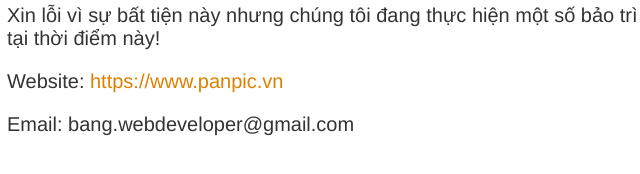
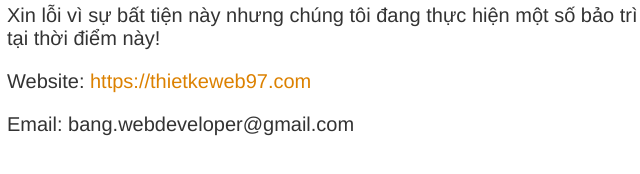
Before and after one commit to panpic/webgiare, a plain HTML site: page index.html in a window 1280 px wide. Shown: the part 312-486 px from the top of the page, 308-948 px from the left. Drawn offline with Linux system fonts and the light colour scheme.

Commit message:
HTML template free

```diff
--- a/index.html
+++ b/index.html
@@ -1,7 +1,7 @@
 <html xmlns="https://www.w3.org/1999/xhtml" prefix="og: https://ogp.me/ns#" lang="vi">
 <head>
     <title>HTML Maintenance Template Free</title>
-    <link rel="canonical" href="https://www.panpic.vn/thiet-ke-website" />
+    <link rel="canonical" href="https://thietkeweb97.com" />
     <meta http-equiv="Content-Type" content="text/html; charset=UTF-8"/>
     <meta name="description" content="Thiết Kế Web 97 - Website gia re" />
     <meta name="copyright" content="© 2013 - 2025 THIETKEWEB97.com All rights reserved." />
@@ -11,9 +11,9 @@
     <meta name="format-detection" content="telephone=no">
     <meta http-equiv="X-UA-Compatible" content="ie=edge">
 
-    <link rel="alternate" hreflang="vi-VN" href="http://thietkeweb97.com" />
+    <link rel="alternate" hreflang="vi-VN" href="https://thietkeweb97.com" />
     <link rel="icon" type="image/x-icon" href="" />
-    <meta property="og:url" content="http://thietkeweb97.com" />
+    <meta property="og:url" content="https://thietkeweb97.com" />
     <meta property="og:type" content="article"/>
     <meta property="og:title" content="Thiết Kế Web 97 - Website gia re"/>
     <meta property="og:description" content="Thiết Kế Web 97 - Website gia re"/>
@@ -34,7 +34,7 @@
         <h1>HTML Maintenance Template Free</h1>
         <div>
             <p>Xin lỗi vì sự bất tiện này nhưng chúng tôi đang thực hiện một số bảo trì tại thời điểm này!</p>
-            <p>Website: <a href="https://www.panpic.vn">https://www.panpic.vn</a></p>
+            <p>Website: <a href="https://thietkeweb97.com">https://thietkeweb97.com</a></p>
             <p>Email: bang.webdeveloper@gmail.com</p>
         </div>
     </article>
```
